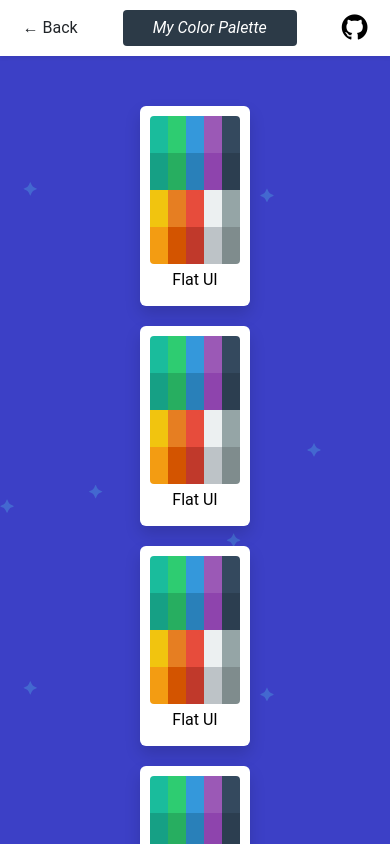
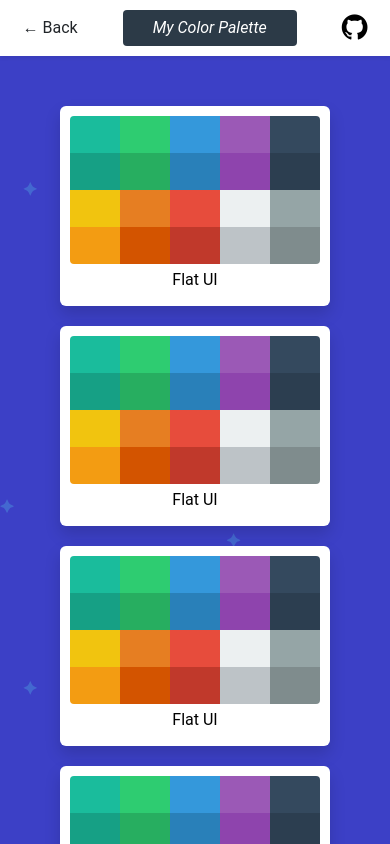
Before and after one commit to nvkex/my-color-palette, a React (Create React App) app: page / in a window 390 px wide. Shown: the top 844 px of the page. Built offline with nearby package versions, Linux system fonts and the light colour scheme.

Commit message:
fix: responsive cards

```diff
--- a/src/index.css
+++ b/src/index.css
@@ -6,6 +6,24 @@ body {
   -moz-osx-font-smoothing: grayscale;
   background-color: #3c40c6;
   background-image: url(/static/stars-opacity.0979c1.svg)
+}
+
+@media (max-width: 630px){
+  .main-grid{
+    margin: 40px 0px !important;
+  }
+}
+
+@media (max-width: 970px){
+  .main-grid{
+    margin: 40px 20px !important;
+  }
+}
+
+@media (max-width: 1260px){
+  .main-grid{
+    margin: 40px 60px !important;
+  }
 }
 
 
```
